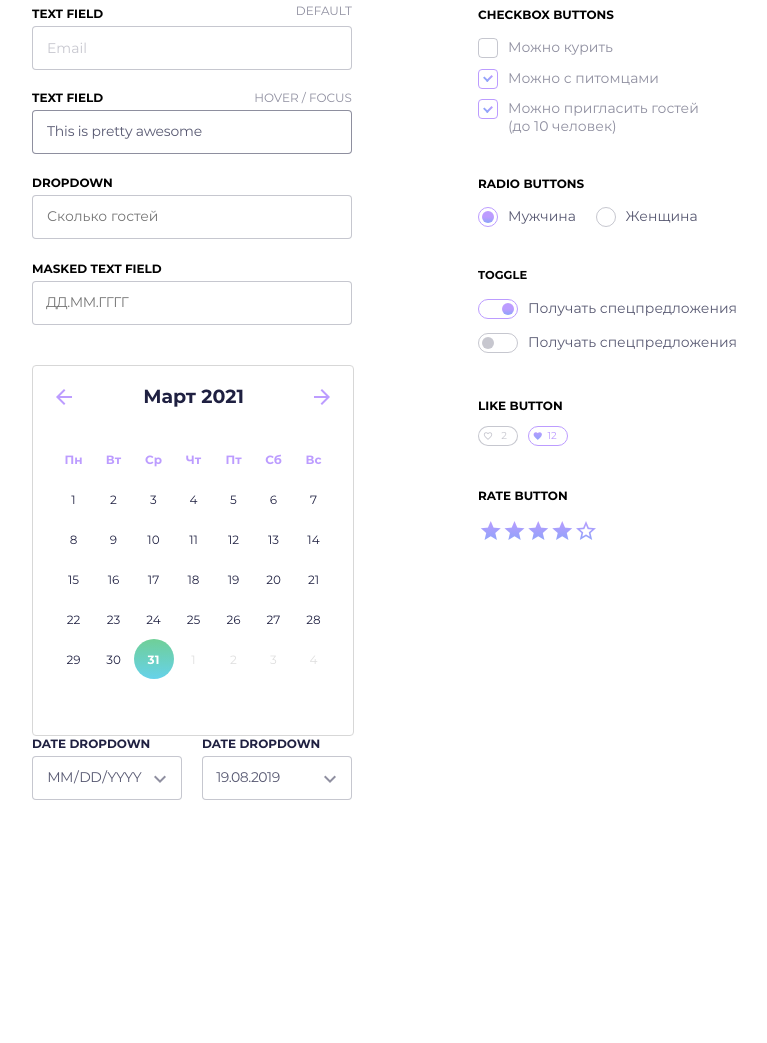
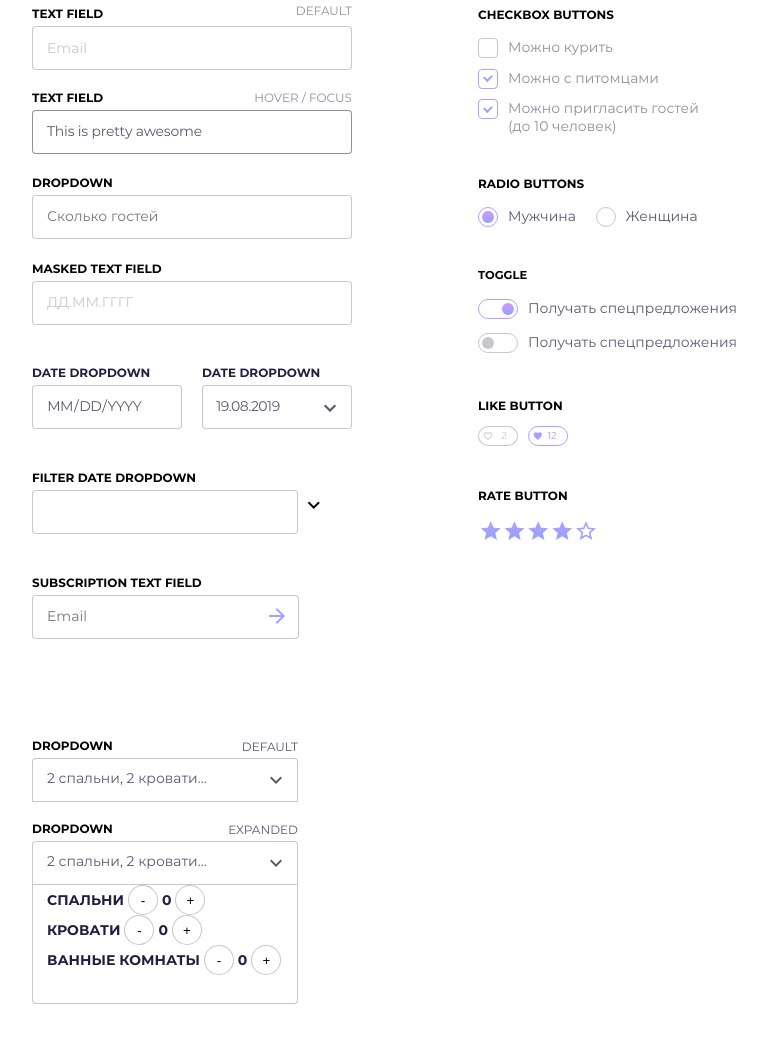
Before and after one commit to Baddhet/Form-Elements, a plain HTML site: page index.html in a window 1280 px wide. Shown: the part 137-1180 px from the top of the page, without its empty margins (109-876 px from the left). Before the commit the page ends 957 px from the top, so only its background shows below. Drawn offline with Linux system fonts and the light colour scheme.

Commit message:
add subsciption and room-expanded

```diff
--- a/index.html
+++ b/index.html
@@ -24,58 +24,92 @@
                     <input type="email" class="form__email" placeholder="Email">
                 </label>
             </form>
+            <!--  -->
             <form class="form">
                 <label>
                     <div class="form__title">
                         <p class="form__text-field-title">Text field</p>
-                        <p class="form__text-hover-focus">Hover / Focus</p>
+                        <span class="form__text-hover-focus">Hover / Focus</span>
                     </div>
                     <input type="email" class="form__email_focus" placeholder="This is pretty awesome">
                 </label>
             </form>
+            <!--  -->
             <form class="dropdown" action="">
                 <label>
                     <p class="dropdown__title">dropdown</p>
                     <input type="text" class="dropdown__guests" placeholder="Сколько гостей">
                 </label>
-
             </form>
-
-
-
-
-
+            <!--  -->
             <form class="date" action="">
-                <label>
                 <p class="date__title">masked text field</p>
-                    <input type="text" data-multiple-dates-separator=" - " class="date__form datepicker-here"
-                        placeholder="ДД.ММ.ГГГГ">
-                </label>
+                <input type="text" class="date__form" placeholder="ДД.ММ.ГГГГ">
             </form>
-            <div class="datepicker-here" data-range="true">
-
-            </div>
-
-
-
-
-            <div class="date-container">
-                <form class="date-dropdown" action="">
-                    <label>
+            <!--  -->
+            <form class="date-container">
+                <div class="date-dropdown" action="">
                     <p class="date-dropdown__title">date dropdown</p>
                     <input type="date" class="date-dropdown__form" name="" id="">
-                        <i class="material-icons">keyboard_arrow_down</i>
-                    </label>
-                </form>
-                <form class="date-dropdown" action="">
-                    <label>
+                    <i class="material-icons date-dropdown__first">keyboard_arrow_down</i>
+                </div>
+                <div class="date-dropdown" action="">
                     <p class="date-dropdown__title">date dropdown</p>
                     <input type=" date" class="date-dropdown__form" name="" id="" value="19.08.2019">
+                    <i class="material-icons date-dropdown__last">keyboard_arrow_down</i>
+                </div>
+            </form>
+            <!-- filter-date -->
+            <form class="filter-date" action="">
+                <p class="filter-date__title">filter date dropdown</p>
+                <input type="text" class="filter-date__form">
                 <i class="material-icons">keyboard_arrow_down</i>
-                    </label>
             </form>
+            <!-- subscription -->
+            <form class="subscription" action="">
+                <p class="subscription__title">subscription text field</p>
+                <input class="subscription__form" type="text" placeholder="Email">
+                <button class="subscription__button" type="submit">
+                    <i class="material-icons arrow_forward">arrow_forward</i>
+                </button>
+            </form>
+            <!-- room-option -->
+            <form class="room-option" action="">
+                <p class="room-option__title">dropdown</p>
+                <p class="room-option__default">default</p>
+                <div class="room-option__form">
+                    <span class="room-option__text">2 спальни, 2 кровати...</span>
+                    <i class="material-icons arrow_forward">keyboard_arrow_down</i>
                 </div>
+            </form>
+            <!-- room-expanded -->
+            <form class="room-option" action="">
+                <p class="room-option__title">dropdown</p>
+                <p class="room-option__default">expanded</p>
+                <div class="room-option__form">
+                    <span class="room-option__text">2 спальни, 2 кровати...</span>
+                    <i class="material-icons arrow_forward">keyboard_arrow_down</i>
                 </div>
+                <ul class="room-option__dropdown">
+                    <li class="room-option__list">спальни
+                        <button class="room-option__buttons">-</button>
+                        <span>0</span>
+                        <button class="room-option__buttons">+</button>
+                    </li>
+                    <li class="room-option__list">кровати
+                        <button class="room-option__buttons">-</button>
+                        <span>0</span>
+                        <button class="room-option__buttons">+</button>
+                    </li>
+                    <li class="room-option__list">ванные комнаты
+                        <button class="room-option__buttons">-</button>
+                        <span>0</span>
+                        <button class="room-option__buttons">+</button>
+                    </li>
+                </ul>
+            </form>
+            <br><br><br><br><br><br><br><br><br><br>
+        </div> <!-- Column 1 -->
         <!-- Column 2 -->
         <div class="column-2">
             <div class="checkbox-button">
--- a/scss/_date-dropdown.scss
+++ b/scss/_date-dropdown.scss
@@ -1,6 +1,7 @@
 .date-container {
     display: flex;
     justify-content: space-between;
+    position: relative;
 }
 
 .date-dropdown {
@@ -11,7 +12,6 @@
         color: #1f2041;
         padding-bottom: 5px;
     }
-
     &__form {
         width: 150px;
         height: 44px;
@@ -30,16 +30,14 @@
     &__form::-webkit-calendar-picker-indicator {
         display: none;
     }
-    label {
-        position: relative;
-    }
     i {
         position: absolute;
         right: 10px;
         top: 31px;
         color: rgba(31, 32, 65, 0.5);
     }
-    &__form:last-child {
-        letter-spacing: 2px;
+    &__form::placeholder {
+        color: rgba(31, 32, 65, 0.75);
+        //font-size: 14px;
     }
 }
--- a/scss/_date.scss
+++ b/scss/_date.scss
@@ -14,15 +14,18 @@
         border: 1px solid rgba(31, 32, 65, 0.25);
         border-radius: 4px;
         font-family: Montserrat;
-        letter-spacing: -0.5px;
+        letter-spacing: -0.07px;
         font-size: 14px;
         line-height: 15px;
         text-transform: uppercase;
-        color: rgba(31, 32, 65, 0.25);
-        padding-left: 13px;
+        color: rgba(31, 32, 65, 0.5);
+        padding-left: 14px;
         padding-bottom: 3px;
         margin-bottom: 40px;
         outline: none;
+    }
+    &__form::placeholder {
+        color: rgba(31, 32, 65, 0.25);
     }
     &__form::-webkit-calendar-picker-indicator {
         display: none;
--- /dev/null
+++ b/scss/_filter-date.scss
@@ -0,0 +1,21 @@
+.filter-date {
+    position: relative;
+    margin-top: 21px;
+    &__title {
+        text-transform: uppercase;
+        font-weight: bold;
+        width: 197px;
+        height: 15px;
+        font-size: 12px;
+    }
+    &__form {
+        position: relative;
+        margin-top: 5px;
+        width: 266px;
+        height: 44px;
+        border: 1px solid rgba(31, 32, 65, 0.25);
+        box-sizing: border-box;
+        border-radius: 4px;
+        outline: none;
+    }
+}
--- a/scss/_like-button.scss
+++ b/scss/_like-button.scss
@@ -45,7 +45,6 @@
     color: #bc9cff;
 }
 .like_added .favorite {
-    //color: #bc9cff;
      background: linear-gradient(180deg, #bc9cff 0%, #8ba4f9 100%);
     -webkit-background-clip: text;
     -webkit-text-fill-color: transparent;
--- a/scss/_rate-button.scss
+++ b/scss/_rate-button.scss
@@ -27,6 +27,3 @@
     -webkit-background-clip: text;
     -webkit-text-fill-color: transparent;
 }
-#value2 + label > p {
-    color: blue;
-}
--- /dev/null
+++ b/scss/_room-option.scss
@@ -0,0 +1,70 @@
+.room-option {
+    width: 266px;
+    margin-bottom: 19px;
+    &__title {
+        display: inline-block;
+        font-size: 12px;
+        font-weight: bold;
+        text-transform: uppercase;
+        padding-bottom: 5px;
+    }
+    &__default {
+        display: inline-block;
+        font-size: 12px;
+        text-transform: uppercase;
+        float: right;
+        margin-top: 1px;
+        color: rgba(31, 32, 65, 0.75);
+    }
+    &__form {
+        position: relative;
+        width: 266px;
+        height: 44px;
+        border: 1px solid rgba(31, 32, 65, 0.25);
+        border-radius: 4px 4px 0 0;
+        background-color: white;
+        padding-left: 14px;
+        padding-top: 1px;
+
+    }
+    &__text {
+        color: rgba(31, 32, 65, 0.75);
+        line-height: 37px;
+    }
+    i {
+        position: absolute;
+        padding: 8px 9px;
+        height: 42px;
+        width: 42px;
+        right: 0px;
+        color: rgba(31, 32, 65, 0.75);
+        cursor: pointer;
+    }
+    &__dropdown {
+        position: absolute;
+        padding: 0;
+        margin: 0;
+        border: 1px solid rgba(31, 32, 65, 0.25);
+        border-top: none;
+        width: 266px;
+        height: 119px;
+        border-radius: 0 0px 4px 4px;
+        padding-left: 14px;
+        //display: none;
+    }
+    &__list {
+        list-style-type: none;
+        font-style: 12px;
+        color: #1F2041;
+        font-weight: bold;
+        text-transform: uppercase;
+    }
+    &__buttons {
+        border-radius: 22px;
+        height: 30px;
+        width: 30px;
+        border: 1px solid rgba(31, 32, 65, 0.25);
+        background-color: white;
+        font-style: 18px;
+    }
+}
--- /dev/null
+++ b/scss/_subscription.scss
@@ -0,0 +1,44 @@
+.subscription {
+    position: relative;
+    width: 267px;
+    margin-top: 41px;
+    margin-bottom: 99px;
+    .arrow_forward {
+        background: linear-gradient(180deg, #bc9cff 0%, #8ba4f9 100%);
+        background-clip: border-box;
+        -webkit-background-clip: text;
+        -webkit-text-fill-color: transparent;
+    }
+    &__title {
+        width: 170px;
+        height: 15px;
+        margin-bottom: 5px;
+        text-transform: uppercase;
+        font-weight: bold;
+        font-size: 12px;
+    }
+
+    &__form {
+        height: 44px;
+        width: 100%;
+        border: 1px solid rgba(31, 32, 65, 0.25);
+        box-sizing: border-box;
+        border-radius: 4px;
+        padding-left: 14px;
+        padding-bottom: 3px;
+    }
+    &__form::placeholder {
+        font-family: Montserrat;
+        font-size: 14px;
+    }
+    &__button {
+        position: absolute;
+        right: 0;
+        width: 44px;
+        height: 44px;
+        border: none;
+        background: transparent;
+        cursor: pointer;
+        outline: none;
+    }
+}
--- a/scss/style.scss
+++ b/scss/style.scss
@@ -26,6 +26,9 @@ form {
 @import "dropdown";
 @import "date";
 @import "date-dropdown";
+@import "filter-date";
+@import "subscription";
+@import "room-option";
 //***************COLUMN 2***************
 @import "column-2";
 @import "checkbox-button";
```
Also changed, not shown: css/style.css. Lines whose indentation alone changed are shown as unchanged.
